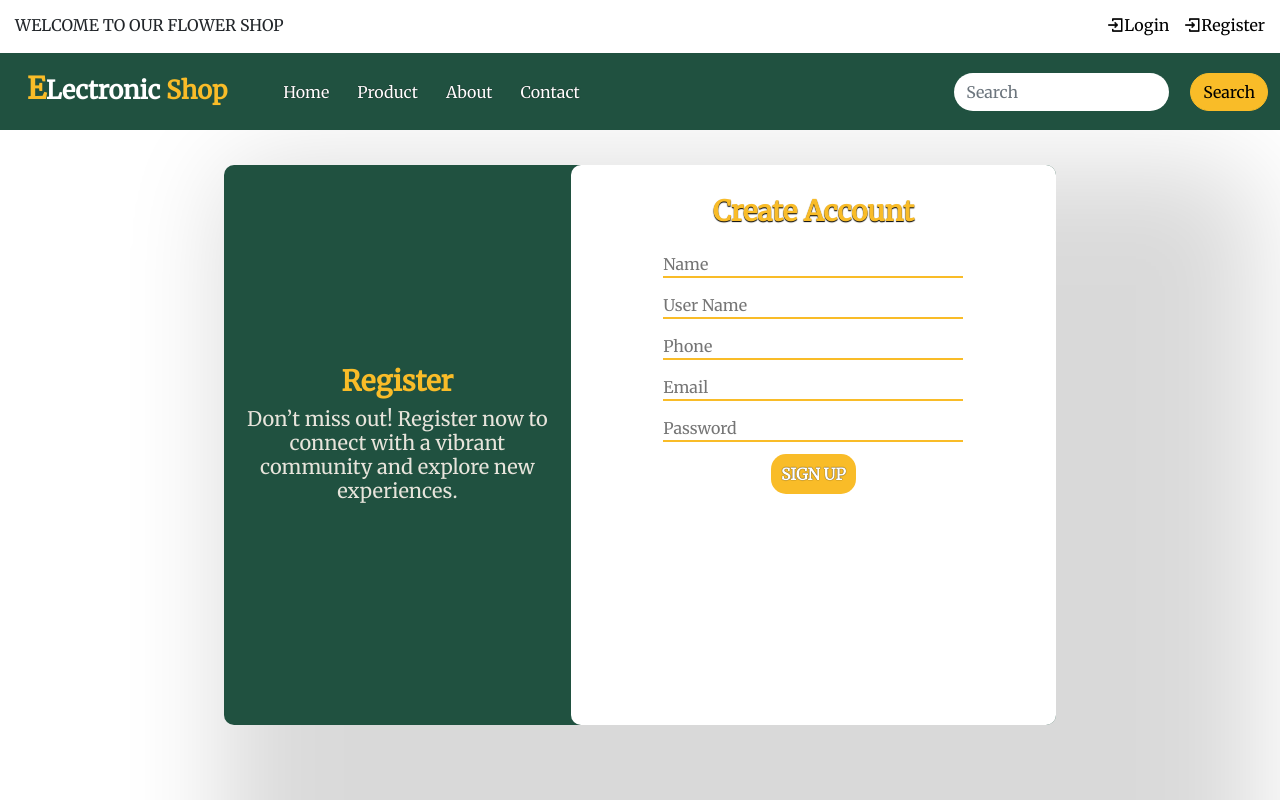
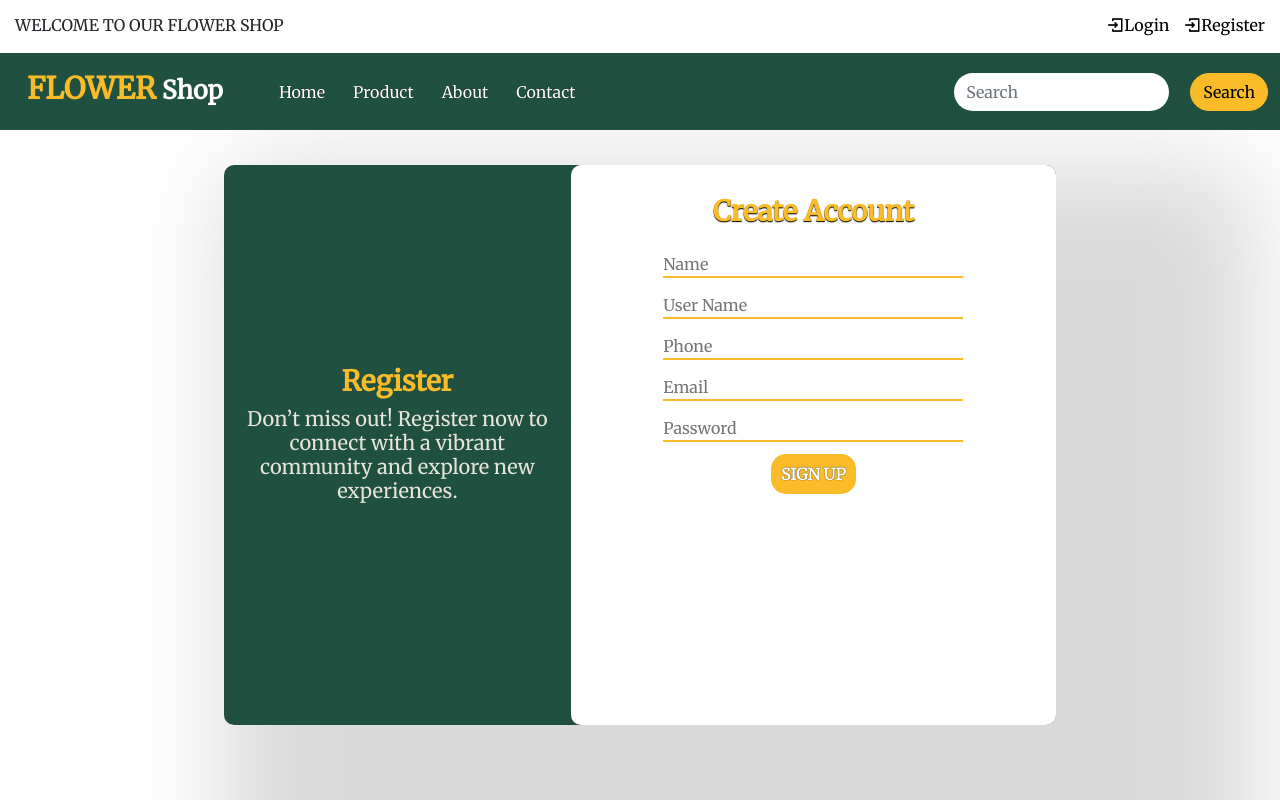
Before and after one commit to taranomgh11/final-script, a plain HTML site: page register.html in a window 1280 px wide. Drawn offline with nearby package versions, Linux system fonts and the light colour scheme.

Commit message:
COMMIT10

```diff
--- a/register.html
+++ b/register.html
@@ -35,7 +35,7 @@
 
       <nav class="navbar navbar-expand-lg" id="navbar">
         <div class="container-fluid">
-          <a class="navbar-brand" href="index.html" id="logo"><span id="span1">E</span>Lectronic <span>Shop</span></a>
+          <a class="navbar-brand" href="index.html" id="logo"><span id="span1">FLOWER</span>  Shop <span></span></a>
           <button class="navbar-toggler" type="button" data-bs-toggle="collapse" data-bs-target="#navbarSupportedContent" aria-controls="navbarSupportedContent" aria-expanded="false" aria-label="Toggle navigation">
             <span><img src="./images/menu.png" alt="" width="30px"></span>
           </button>
```
Also changed, not shown: about.html (+1 -1 lines), contact.html (+1 -1 lines), index.html (+1 -1 lines), login.html (+1 -1 lines).
